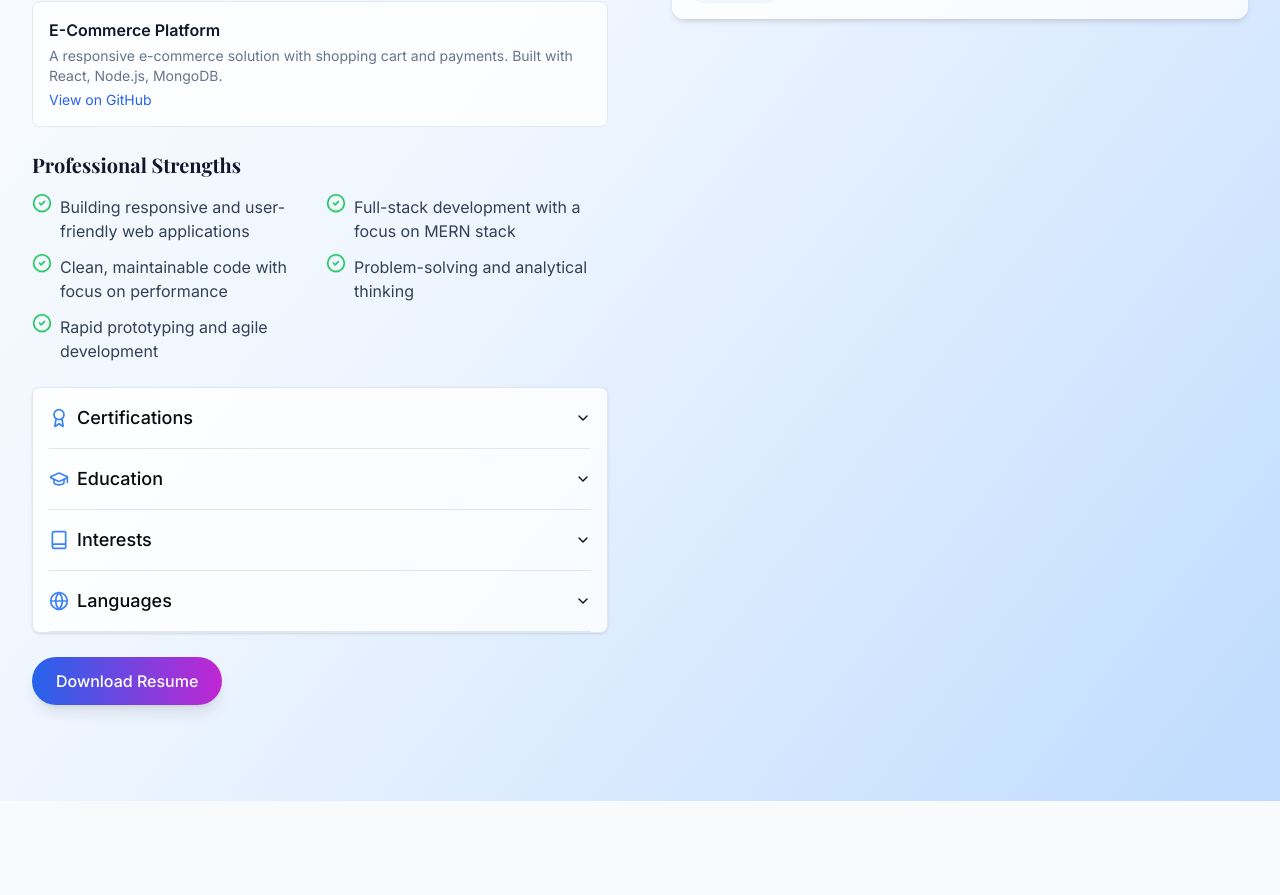
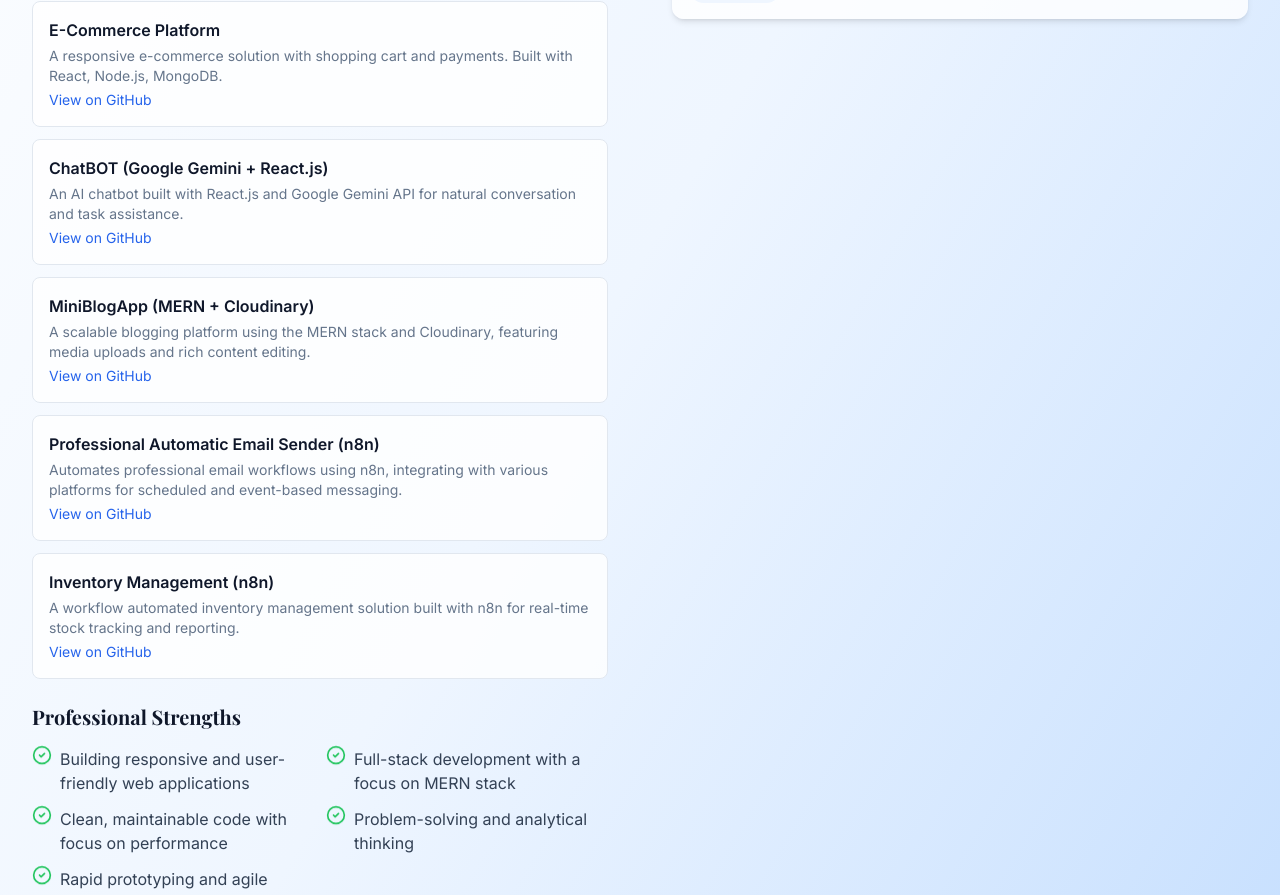
Before and after one commit to sheryar1215/skillful-portfolio-08, a React (Vite) app: page / in a window 1280 px wide. Shown: the part 1610-2505 px from the top of the page. Built offline with nearby package versions, Linux system fonts and the light colour scheme.

Commit message:
Add new projects to portfolio
Added projects: ChatBOT, MiniBlogApp, Email Sender, and Inventory Management.

```diff
--- a/src/components/About.tsx
+++ b/src/components/About.tsx
@@ -112,15 +112,41 @@ const About = () => {
                   <TranslatedText>Featured Projects</TranslatedText>
                 </h3>
                 <div className="space-y-3">
+                  {/* Patient Management System */}
                   <div className="rounded-lg border bg-white/80 dark:bg-slate-800/80 p-4 hover:shadow transition">
                     <p className="font-semibold text-slate-900 dark:text-white mb-1">Patient Management System</p>
                     <p className="text-sm text-muted-foreground">A full-featured patient management app for healthcare providers. Built with PHP & Bootstrap.</p>
                     <a href="https://github.com/sheryar1215/pms_project" target="_blank" rel="noopener noreferrer" className="block w-fit mt-1 text-blue-600 dark:text-blue-400 hover:underline text-sm">View on GitHub</a>
                   </div>
+                  {/* E-Commerce Platform */}
                   <div className="rounded-lg border bg-white/80 dark:bg-slate-800/80 p-4 hover:shadow transition">
                     <p className="font-semibold text-slate-900 dark:text-white mb-1">E-Commerce Platform</p>
                     <p className="text-sm text-muted-foreground">A responsive e-commerce solution with shopping cart and payments. Built with React, Node.js, MongoDB.</p>
                     <a href="https://github.com/sheryar1215/e-commerce" target="_blank" rel="noopener noreferrer" className="block w-fit mt-1 text-blue-600 dark:text-blue-400 hover:underline text-sm">View on GitHub</a>
+                  </div>
+                  {/* ChatBOT using Google Gemini & React.js */}
+                  <div className="rounded-lg border bg-white/80 dark:bg-slate-800/80 p-4 hover:shadow transition">
+                    <p className="font-semibold text-slate-900 dark:text-white mb-1">ChatBOT (Google Gemini + React.js)</p>
+                    <p className="text-sm text-muted-foreground">An AI chatbot built with React.js and Google Gemini API for natural conversation and task assistance.</p>
+                    <a href="https://github.com/sheryar1215/chatbot-gemini" target="_blank" rel="noopener noreferrer" className="block w-fit mt-1 text-blue-600 dark:text-blue-400 hover:underline text-sm">View on GitHub</a>
+                  </div>
+                  {/* MiniBlogApp using MERN & Cloudinary */}
+                  <div className="rounded-lg border bg-white/80 dark:bg-slate-800/80 p-4 hover:shadow transition">
+                    <p className="font-semibold text-slate-900 dark:text-white mb-1">MiniBlogApp (MERN + Cloudinary)</p>
+                    <p className="text-sm text-muted-foreground">A scalable blogging platform using the MERN stack and Cloudinary, featuring media uploads and rich content editing.</p>
+                    <a href="https://github.com/sheryar1215/miniblogapp" target="_blank" rel="noopener noreferrer" className="block w-fit mt-1 text-blue-600 dark:text-blue-400 hover:underline text-sm">View on GitHub</a>
+                  </div>
+                  {/* Professional Automatic Email Sender using n8n */}
+                  <div className="rounded-lg border bg-white/80 dark:bg-slate-800/80 p-4 hover:shadow transition">
+                    <p className="font-semibold text-slate-900 dark:text-white mb-1">Professional Automatic Email Sender (n8n)</p>
+                    <p className="text-sm text-muted-foreground">Automates professional email workflows using n8n, integrating with various platforms for scheduled and event-based messaging.</p>
+                    <a href="https://github.com/sheryar1215/email-n8n" target="_blank" rel="noopener noreferrer" className="block w-fit mt-1 text-blue-600 dark:text-blue-400 hover:underline text-sm">View on GitHub</a>
+                  </div>
+                  {/* Inventory Management using n8n */}
+                  <div className="rounded-lg border bg-white/80 dark:bg-slate-800/80 p-4 hover:shadow transition">
+                    <p className="font-semibold text-slate-900 dark:text-white mb-1">Inventory Management (n8n)</p>
+                    <p className="text-sm text-muted-foreground">A workflow automated inventory management solution built with n8n for real-time stock tracking and reporting.</p>
+                    <a href="https://github.com/sheryar1215/inventory-n8n" target="_blank" rel="noopener noreferrer" className="block w-fit mt-1 text-blue-600 dark:text-blue-400 hover:underline text-sm">View on GitHub</a>
                   </div>
                 </div>
               </div>
```
